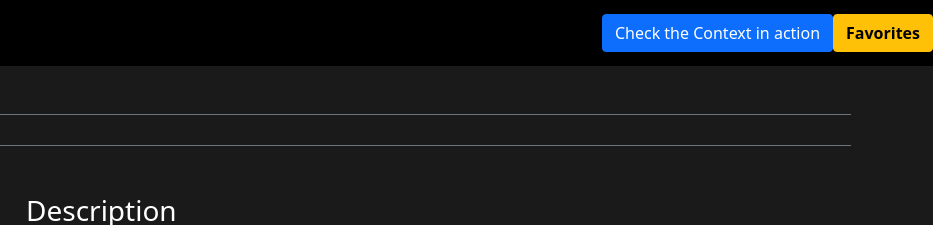
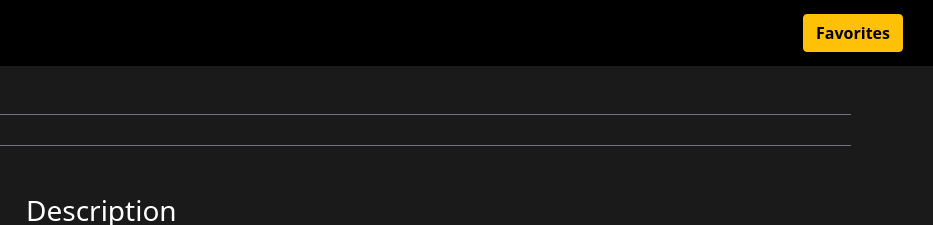
Before and after one commit to 4GeeksAcademy/denis9diaz-Star_Wars, a React app: page / in a window 1280 px wide. Shown: the top 225 px of the page, 347-1280 px from the left. Built offline with nearby package versions, Linux system fonts and the light colour scheme.

Commit message:
modificado navbar

```diff
--- a/src/js/component/navbar.js
+++ b/src/js/component/navbar.js
@@ -11,9 +11,6 @@ export const Navbar = () => {
                 </span>
             </Link>
             <div className="ml-auto">
-                <Link to="/demo">
-                    <button className="btn btn-primary">Check the Context in action</button>
-                </Link>
                 <button type="button" className="btn btn-warning">Favorites</button>
             </div>
         </nav>
--- a/src/styles/index.css
+++ b/src/styles/index.css
@@ -8,6 +8,7 @@
 
 .btn-warning {
     font-weight: bold;
+    margin-right: 30px;
 }
 
 .sidebar-item {
```
